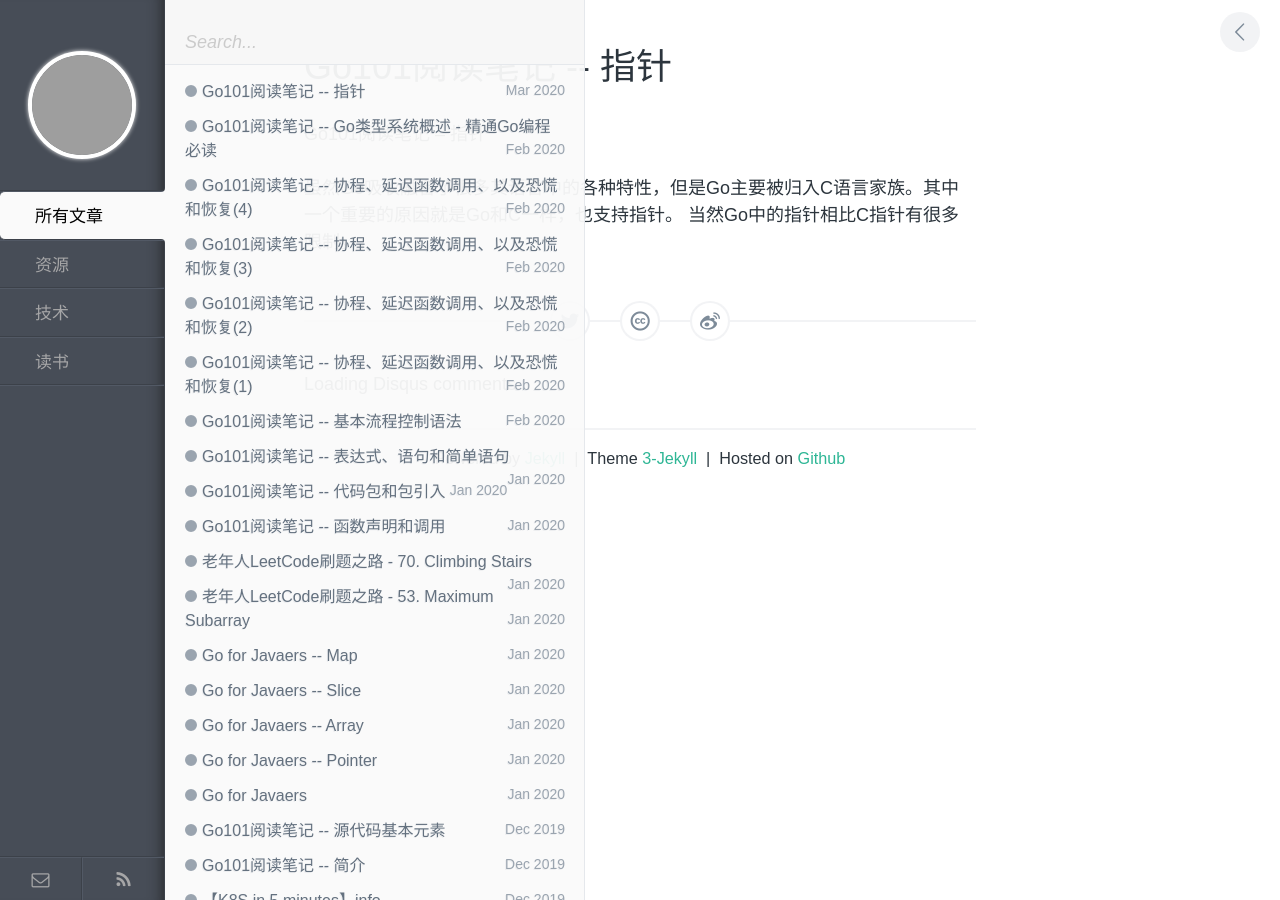
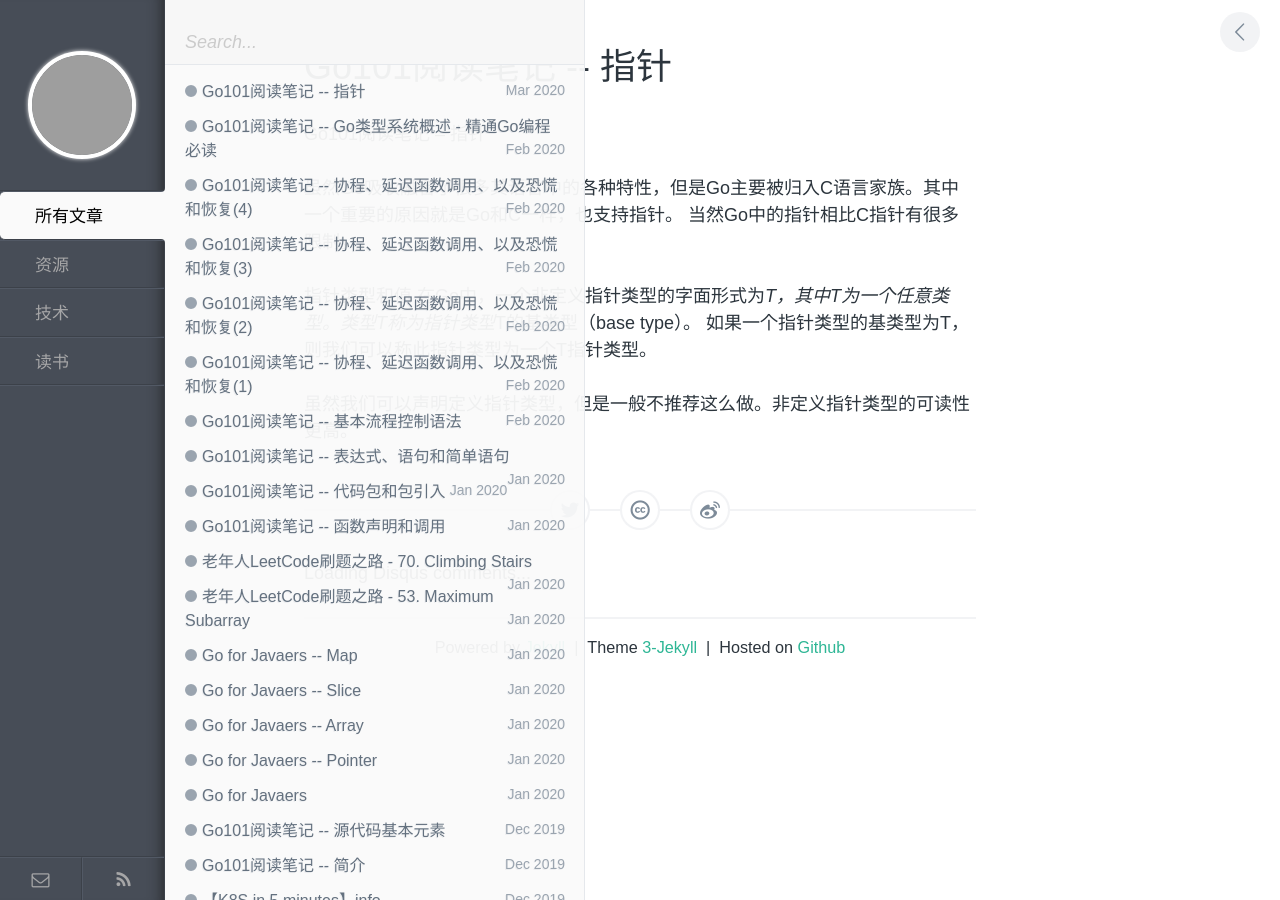
Before and after one commit to Arther-X/Arther-X.github.io, a Jekyll site: the page built from _posts/book/2020-03-06-go-101-pointers.md, in a window 1280 px wide. Built offline with Jekyll 4.4.1, drawn with Linux system fonts in a browser that asks for light colours; comment, search, counter and statistics services are not loaded; grey boxes are pictures that could not be loaded.

Commit message:
[BLOG][UPDATE][ArtherX] go101 pointer

```diff
--- a/_posts/book/2020-03-06-go-101-pointers.md
+++ b/_posts/book/2020-03-06-go-101-pointers.md
@@ -8,3 +8,9 @@ keywords: 阅读,书单
 Go101阅读笔记 -- 指针
 
 虽然Go吸收融合了很多其语言中的各种特性，但是Go主要被归入C语言家族。其中一个重要的原因就是Go和C一样，也支持指针。 当然Go中的指针相比C指针有很多限制。
+
+
+指针类型和值
+在Go中，一个非定义指针类型的字面形式为*T，其中T为一个任意类型。类型T称为指针类型*T的基类型（base type）。 如果一个指针类型的基类型为T，则我们可以称此指针类型为一个T指针类型。
+
+虽然我们可以声明定义指针类型，但是一般不推荐这么做。非定义指针类型的可读性更高。
```
